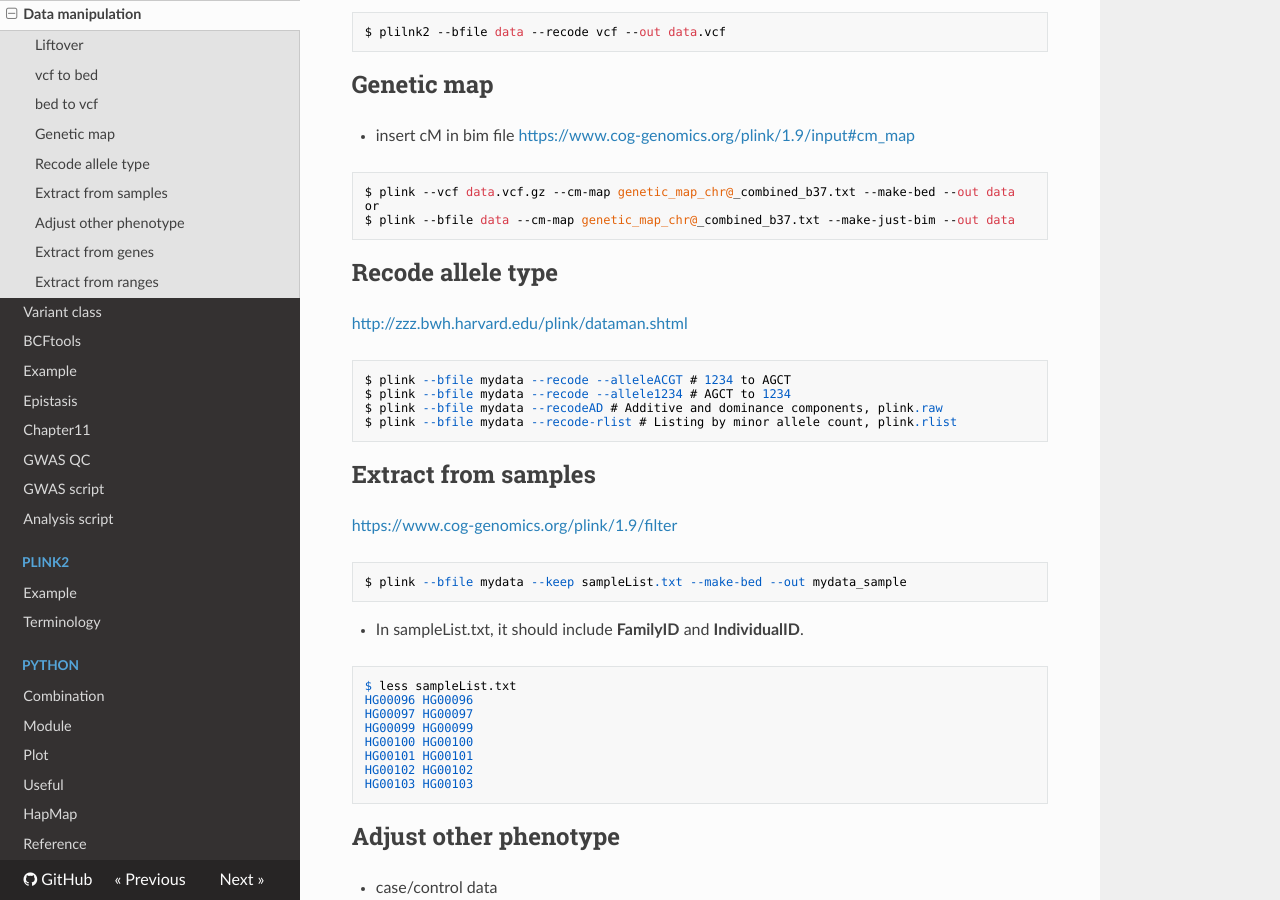
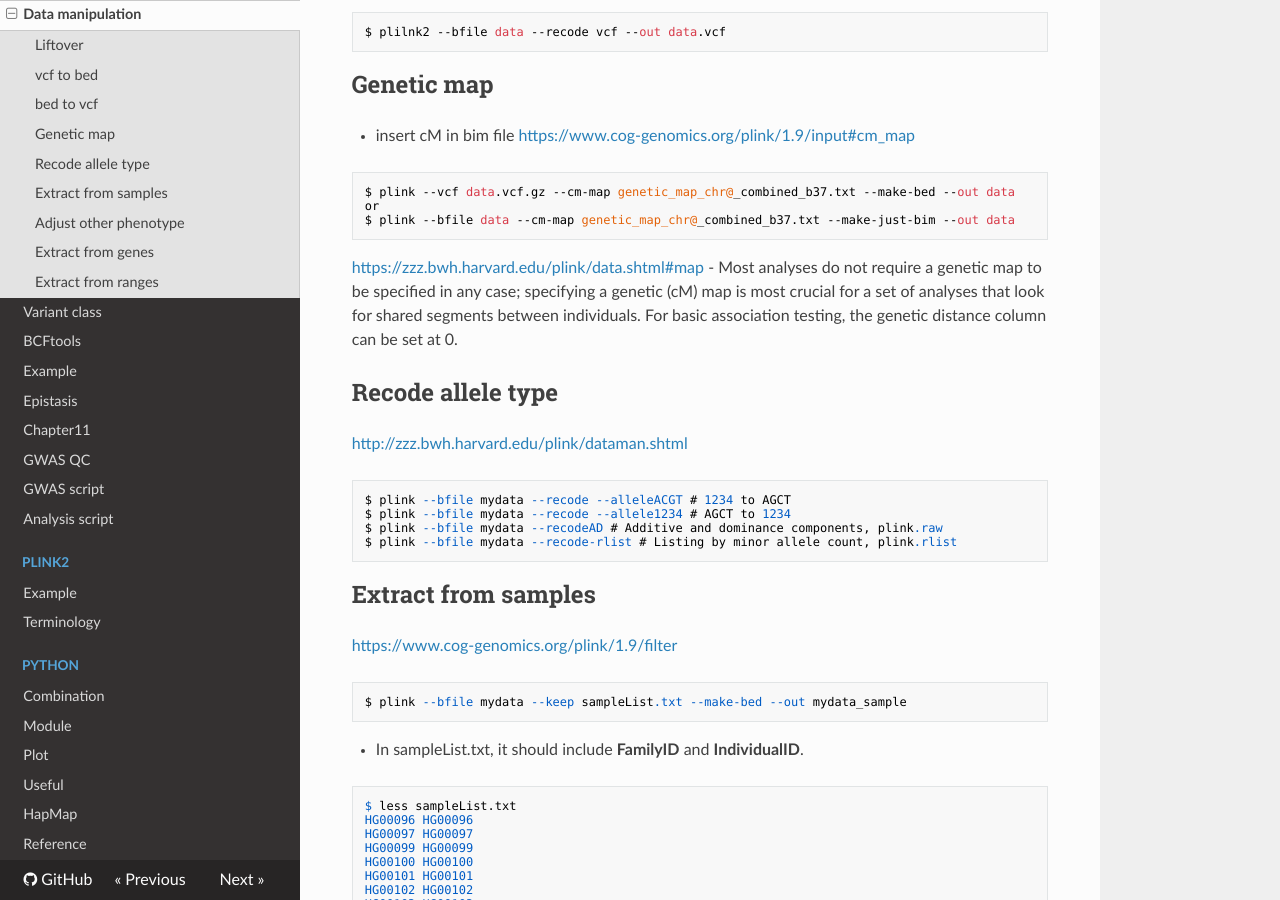
Before and after one commit to WonyoungCho/plink, an MkDocs documentation site: the page built from docs/plink_mani.md, in a window 1280 px wide and 900 px high, scrolled down 648 px. Built offline with MkDocs 1.6.1, drawn with Linux system fonts in a browser that asks for light colours; nearby versions of some CDN libraries; old or Windows-style settings are respelled for this version of MkDocs.

Commit message:
Update plink_mani.md

````diff
--- a/docs/plink_mani.md
+++ b/docs/plink_mani.md
@@ -31,6 +31,8 @@ $ plink --vcf data.vcf.gz --cm-map genetic_map_chr@_combined_b37.txt --make-bed
 or
 $ plink --bfile data --cm-map genetic_map_chr@_combined_b37.txt --make-just-bim --out data
 ```
+<https://zzz.bwh.harvard.edu/plink/data.shtml#map>
+- Most analyses do not require a genetic map to be specified in any case; specifying a genetic (cM) map is most crucial for a set of analyses that look for shared segments between individuals. For basic association testing, the genetic distance column can be set at 0.
 
 ## Recode allele type
 <http://zzz.bwh.harvard.edu/plink/dataman.shtml>
````
